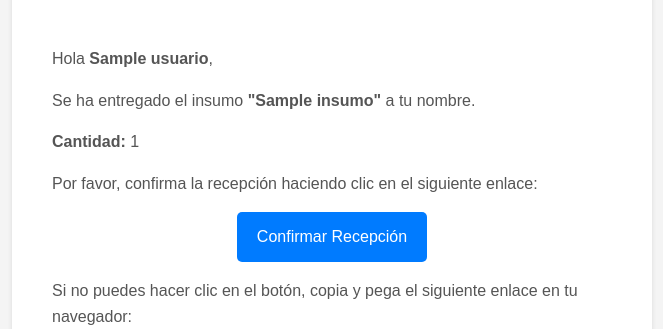
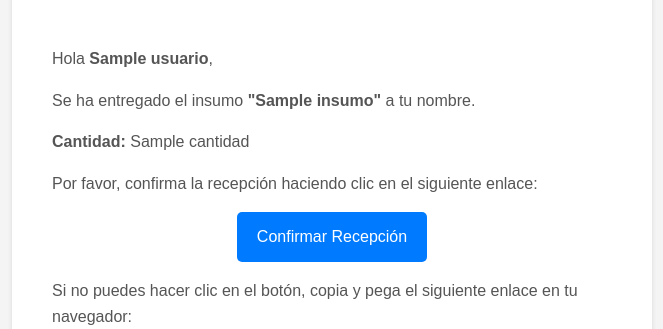
Before and after one commit to OddKing/inventarioNA, a Django app: template oficina/templates/correo_confirmacion.html in a window 1280 px wide. Shown: the part 292-621 px from the top of the page, without its empty margins (308-971 px from the left). Run offline with Django 5.2, Linux system fonts and the light colour scheme; tables that the repository leaves empty hold one stand-in row (values such as "Sample post"); the template is opened without the code that fills it: values that come from a table or form of the project are taken from there, most other values are stand-ins (such as "Sample title", 1, 10 or a date in 2020).

Commit message:
agregan cvistas nueva y cosas nuevas

```diff
--- a/oficina/inventario/views.py
+++ b/oficina/inventario/views.py
@@ -86,6 +86,7 @@ def crear_entrega(request, insumo_id=None):
             print(insumo_id)
             if insumo_id:
                 insumo = Insumo.objects.get(id=insumo_id)
+                #insumo.cantidad=cantidad_solicitada
                 entrega.insumo = insumo
 
                 cantidad_solicitada=form.cleaned_data['cantidad_entregada']
@@ -100,6 +101,7 @@ def crear_entrega(request, insumo_id=None):
                         'usuario': entrega.usuario.first_name,
                         'entrega': entrega,
                         'confirmacion_url': url,
+                        'cantidas':cantidad_solicitada
                     })
                     plain_message = strip_tags(html_message)
                     from_email = 'correo.na@gmail.com'
--- a/oficina/templates/correo_confirmacion.html
+++ b/oficina/templates/correo_confirmacion.html
@@ -19,7 +19,7 @@
             <p>Hola <strong>{{ usuario }}</strong>,</p>
 
             <p>Se ha entregado el insumo <strong>"{{ entrega.insumo.nombre }}"</strong> a tu nombre.</p>
-            <p><strong>Cantidad:</strong> {{ entrega.insumo.cantidad }}</p>
+            <p><strong>Cantidad:</strong> {{ cantidad }}</p>
 
             <p>Por favor, confirma la recepción haciendo clic en el siguiente enlace:</p>
 
```
